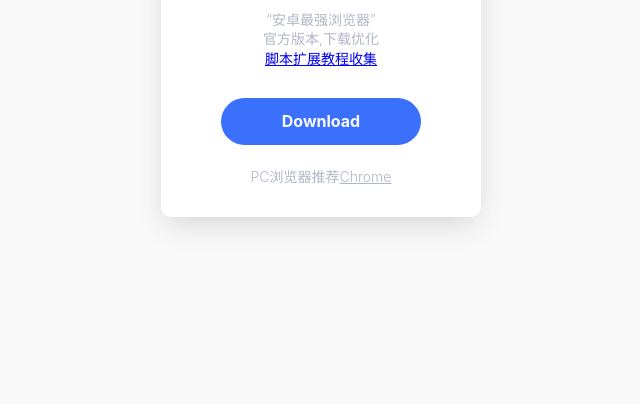
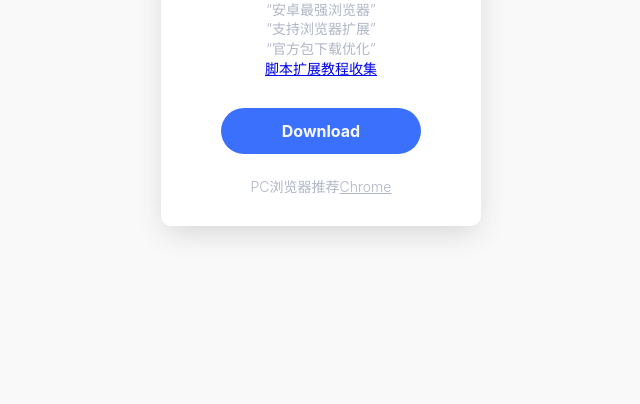
Before and after one commit to echs-top/kiwi, a plain HTML site: page index.html in a window 1280 px wide. Shown: the part 396-800 px from the top of the page, without its empty margins (319-959 px from the left). Drawn offline with Linux system fonts and the light colour scheme.

Commit message:
Update index.html

```diff
--- a/index.html
+++ b/index.html
@@ -18,7 +18,8 @@
       <h1>kiwi browser</h1>
       <br>
       <h2>“安卓最强浏览器”</h2>
-      <h2>官方版本,下载优化</h2>
+      <h2>“支持浏览器扩展”</h2>
+      <h2>“官方包下载优化”</h2>
       <h2><a target="_parent" href="https://kiwi.echs.top/extensions.html">脚本扩展教程收集</a></h2>
       <a class="button" href="https://kiwi.echs.top/download.html" target="_parent">Download</a>
       <br>
```
